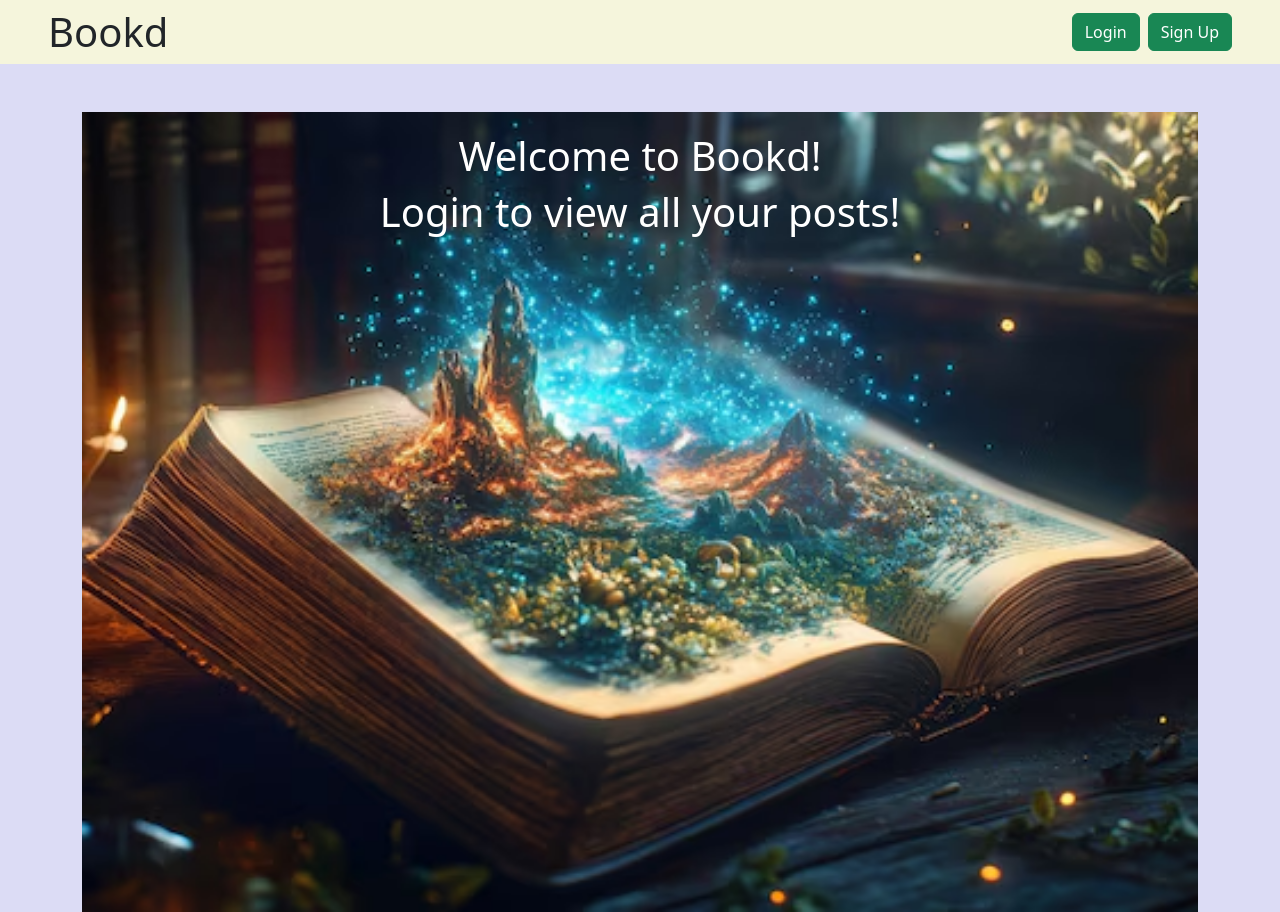
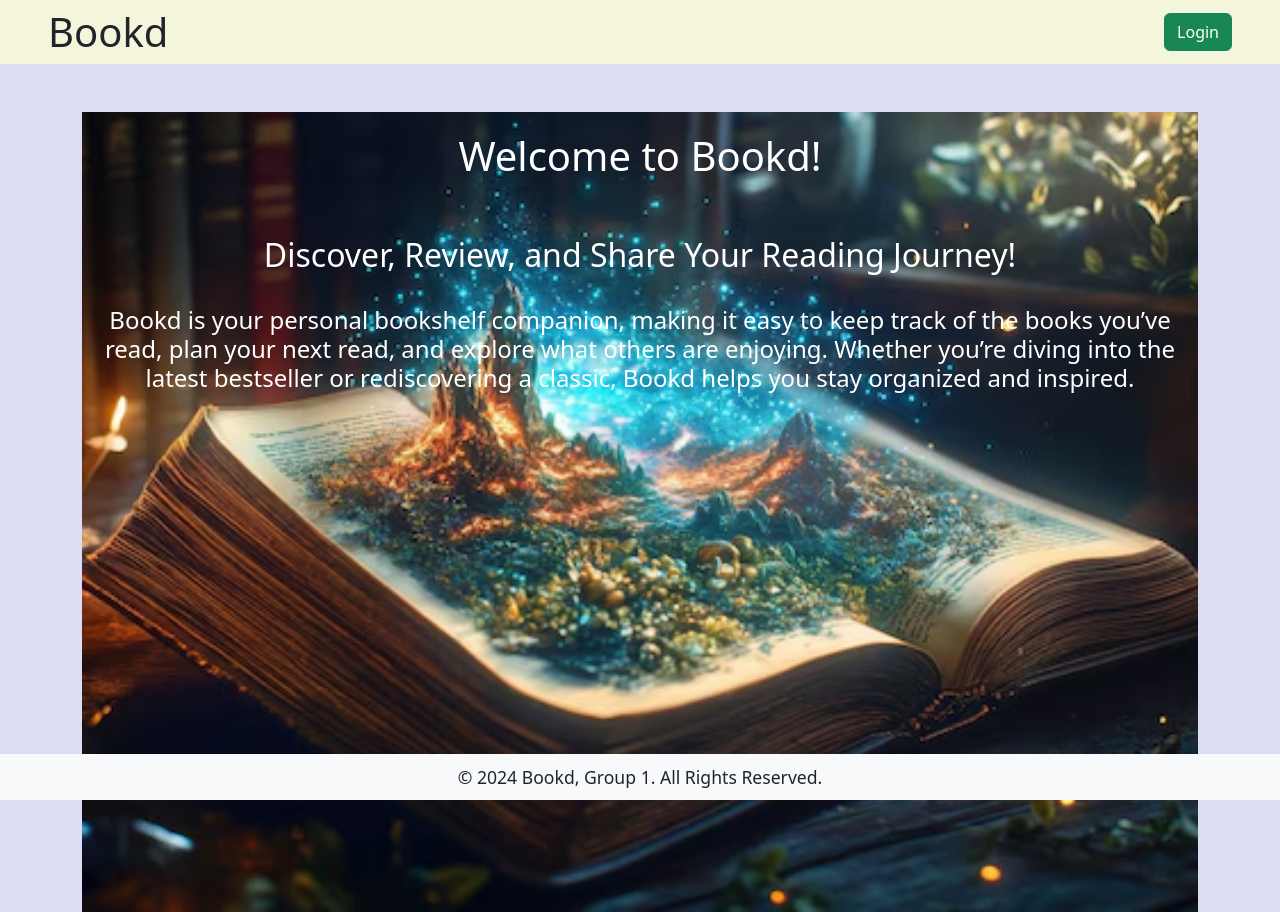
Before and after one commit to ryannarnoldd/Bookd, a React (Vite) app in the folder client/: page / in a window 1280 px wide. Built offline with nearby package versions, Linux system fonts and the light colour scheme.

Commit message:
Added Footer and some styles

```diff
--- a/client/src/App.tsx
+++ b/client/src/App.tsx
@@ -1,6 +1,7 @@
 import { Outlet } from 'react-router-dom';
 
 import Navbar from './components/Navbar';
+import Footer from './components/Footer';
 
 function App() {
   return (
@@ -11,6 +12,7 @@ function App() {
           <Outlet />
         </main>
       </div>
+      <Footer />
     </div>
   );
 }
--- /dev/null
+++ b/client/src/components/Footer.tsx
@@ -0,0 +1,12 @@
+
+const Footer = () => {
+  return (
+    <footer className={'fixed-bottom'} style={{ backgroundColor: '#f8f9fa', padding: '10px 0', textAlign: 'center' }}>
+      <p style={{ margin: 0 }}>
+        &copy; {new Date().getFullYear()} Bookd, Group 1. All Rights Reserved.
+      </p>
+    </footer>
+  );
+};
+
+export default Footer;
--- a/client/src/components/Navbar.tsx
+++ b/client/src/components/Navbar.tsx
@@ -26,9 +26,9 @@ const Navbar = () => {
             <button className="btn btn-success" type="button">
               <Link to="/login" className="text-white text-decoration-none">Login</Link>
             </button>
-            <button className="btn btn-success" type="button">
+            {/* <button className="btn btn-success" type="button">
               <Link to="/signup" className="text-white text-decoration-none">Sign Up</Link>
-            </button>
+            </button> */}
           </div>
         ) : (
 
--- a/client/src/main.tsx
+++ b/client/src/main.tsx
@@ -43,7 +43,6 @@ const router = createBrowserRouter([
         element: <UserPosts />
       },
       {
-        // There must be a better way of this.
         path: '/posts/update/:id',
         element: <PostForm mode={'update'} />
       }
--- a/client/src/pages/Home.tsx
+++ b/client/src/pages/Home.tsx
@@ -60,12 +60,15 @@ const Home = () => {
             {!loginCheck ? (
                 <div className="login-notice" style={{ textAlign: 'center' }}>
                     <h1>Welcome to Bookd!</h1>
-                    <h1>Login to view all your posts!</h1>
+                    <br /><br />
+                    <h2>Discover, Review, and Share Your Reading Journey!</h2>
+                    <br />
+                    <h4>Bookd is your personal bookshelf companion, making it easy to keep track of the books you’ve read, plan your next read, and explore what others are enjoying. Whether you’re diving into the latest bestseller or rediscovering a classic, Bookd helps you stay organized and inspired.</h4>
                 </div>
             ) : (
                 <div className="row">
                     <button className="btn btn-primary mb-3" type="button">
-                        <Link to="/create" className="text-white text-decoration-none">Create</Link>
+                        <Link to="/create" className="text-white text-decoration-none">Create New Post!</Link>
                     </button>
                     {posts.length > 0 ? (
                         posts.map((post) => (
@@ -81,7 +84,7 @@ const Home = () => {
                             />
                         ))
                     ) : (
-                        <h2>No posts to display</h2>
+                        <h2>You do not have any posts yet!</h2>
                     )}
                 </div>
             )}
--- a/client/src/pages/Login.tsx
+++ b/client/src/pages/Login.tsx
@@ -3,6 +3,7 @@ import Auth from '../utils/auth';
 import { login } from '../api/authAPI'; // Assuming login API function is separate
 import type { UserLogin } from '../interfaces/UserLogin';
 import background from '../../assets/123.avif';
+import { Link } from 'react-router-dom';
 
 const Login = () => {
   const [loginData, setLoginData] = useState<UserLogin>({
@@ -82,6 +83,7 @@ const Login = () => {
               Login
             </button>
           </div>
+          Don't have an account? Register <Link to={`/signup`}>Here!</Link>
         </form>
       </div>
     </div>
--- a/client/src/pages/PostPage.tsx
+++ b/client/src/pages/PostPage.tsx
@@ -23,7 +23,7 @@ const CreatePost = () => {
                 !loginCheck ? (
                     <div className='login-notice'>
                         <h1>
-                            Login to view all your friends!
+                            Login to view all your posts!
                         </h1>
                     </div>
                 ) : (
--- a/client/src/pages/UpdatePost.tsx
+++ /dev/null
@@ -1 +0,0 @@
-// Thinking about taking the Form, and creating a flag for either creating a post or updating a post.
--- a/client/src/pages/UserPosts.tsx
+++ b/client/src/pages/UserPosts.tsx
@@ -47,9 +47,6 @@ const UserPosts = () => {
         <>
             <div className="row">
                 <h2>{user}'s Profile</h2>
-                {/* <button className="btn btn-primary" type="button">
-                    <Link to="/create" className="text-white text-decoration-none">Create</Link>
-                </button> */}
                 {posts.length > 0 ? (
                     posts.map((post) => (
                         <Post
@@ -64,7 +61,7 @@ const UserPosts = () => {
                         />
                     ))
                 ) : (
-                    <h2>No posts to display</h2>
+                    <h2>{user} has no posts to display!</h2>
                 )}
             </div>
         </>
```
